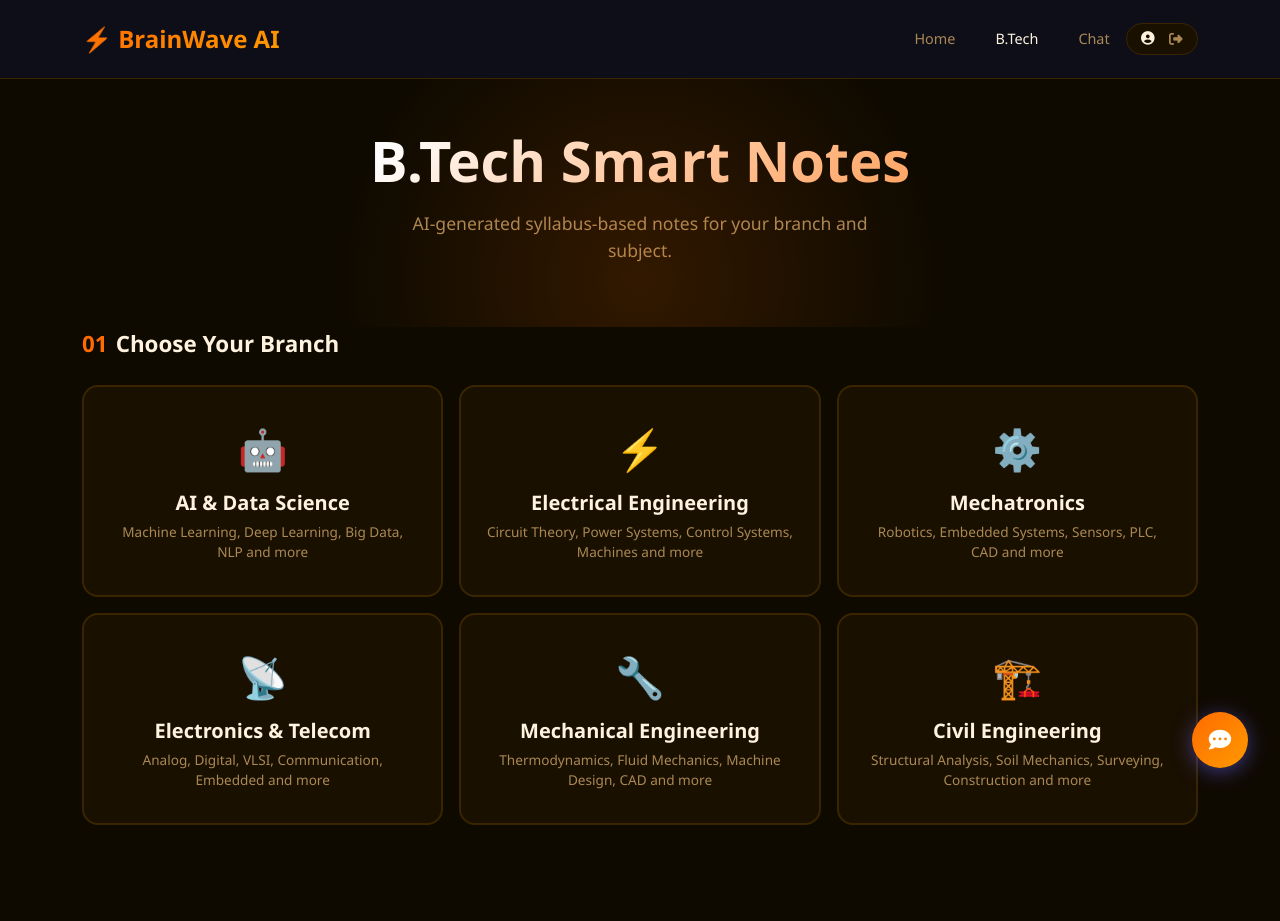
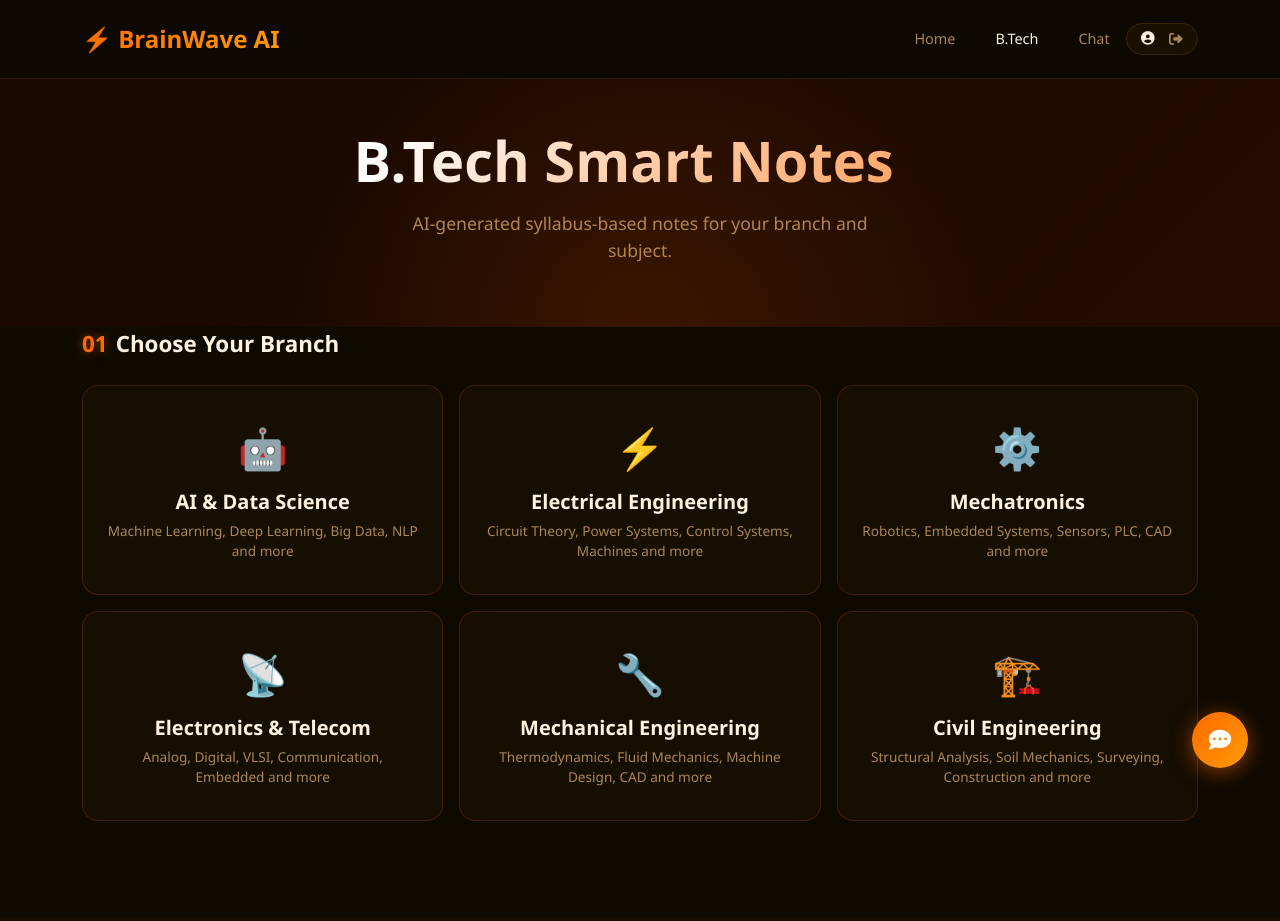
Before and after one commit to ompuri23456-hue/BrainWave-X, a Flask app: template templates/btech.html in a window 1280 px wide. After the commit the page ends 821 px from the top, so only its background shows below. Run offline with Flask 3, Linux system fonts and the light colour scheme; the template is opened without the code that fills it, so the values that code supplies are empty; some libraries are stand-ins or nearby versions.

Commit message:
premium UI - glassmorphism, glow effects, typewriter, animations

```diff
--- a/static/css/style.css
+++ b/static/css/style.css
@@ -751,3 +751,118 @@ body {
 /* Fix viewport height on mobile browsers (address bar issue) */
 body { min-height: 100dvh; }
 .hero { min-height: auto; }
+
+/* ── Premium UI Enhancements ── */
+
+/* Animated gradient hero background */
+.hero {
+  background: linear-gradient(135deg, #0f0a00 0%, #1a0800 40%, #2a1000 70%, #0f0a00 100%);
+  background-size: 400% 400%;
+  animation: gradientShift 10s ease infinite;
+}
+@keyframes gradientShift {
+  0%   { background-position: 0% 50%; }
+  50%  { background-position: 100% 50%; }
+  100% { background-position: 0% 50%; }
+}
+
+/* Glowing orb behind hero text */
+.hero::before {
+  background: radial-gradient(circle, rgba(255,107,0,0.12), transparent 70%) !important;
+  width: 700px !important;
+  height: 700px !important;
+}
+
+/* Glassmorphism cards */
+.notes-card, .branch-card, .job-card {
+  background: rgba(26,16,0,0.75) !important;
+  backdrop-filter: blur(14px);
+  -webkit-backdrop-filter: blur(14px);
+  border: 1px solid rgba(255,107,0,0.18) !important;
+}
+.notes-card:hover, .branch-card:hover {
+  border-color: rgba(255,107,0,0.5) !important;
+  box-shadow: 0 8px 32px rgba(255,107,0,0.15) !important;
+}
+
+/* Glowing search button */
+.search-wrap button {
+  box-shadow: 0 4px 15px rgba(255,107,0,0.3);
+  transition: all 0.3s ease !important;
+}
+.search-wrap button:hover {
+  box-shadow: 0 0 25px rgba(255,107,0,0.6) !important;
+  transform: scale(1.05) !important;
+}
+
+/* Glowing chat toggle */
+#chatToggle {
+  box-shadow: 0 4px 20px rgba(255,107,0,0.5) !important;
+  animation: pulse 2.5s infinite;
+}
+@keyframes pulse {
+  0%   { box-shadow: 0 0 0 0 rgba(255,107,0,0.5); }
+  70%  { box-shadow: 0 0 0 12px rgba(255,107,0,0); }
+  100% { box-shadow: 0 0 0 0 rgba(255,107,0,0); }
+}
+
+/* Smooth card entrance animation */
+.notes-card, .branch-card, .history-item, .stat-card {
+  animation: fadeUp 0.4s ease both;
+}
+
+/* Navbar glass effect */
+.navbar {
+  background: rgba(15,10,0,0.85) !important;
+  backdrop-filter: blur(16px) !important;
+  -webkit-backdrop-filter: blur(16px) !important;
+  border-bottom: 1px solid rgba(255,107,0,0.15) !important;
+}
+
+/* Input focus glow */
+.search-wrap input:focus,
+.auth-field input:focus,
+.chat-footer input:focus {
+  box-shadow: 0 0 0 3px rgba(255,107,0,0.2) !important;
+}
+
+/* Typewriter cursor on hero */
+.hero h1::after {
+  content: '|';
+  animation: blink 1s step-end infinite;
+  color: #ff6b00;
+  margin-left: 2px;
+}
+@keyframes blink {
+  0%, 100% { opacity: 1; }
+  50%       { opacity: 0; }
+}
+
+/* Scrollbar orange theme */
+::-webkit-scrollbar { width: 6px; height: 6px; }
+::-webkit-scrollbar-track { background: var(--dark); }
+::-webkit-scrollbar-thumb { background: rgba(255,107,0,0.4); border-radius: 4px; }
+::-webkit-scrollbar-thumb:hover { background: #ff6b00; }
+
+/* Auth card glass */
+.auth-card {
+  background: rgba(26,16,0,0.85) !important;
+  backdrop-filter: blur(16px);
+  border: 1px solid rgba(255,107,0,0.2) !important;
+  box-shadow: 0 20px 60px rgba(255,107,0,0.1) !important;
+}
+
+/* Mode btn hover glow */
+.mode-btn.active {
+  box-shadow: 0 0 12px rgba(255,107,0,0.4);
+}
+
+/* Section title accent */
+.section-title span {
+  text-shadow: 0 0 10px rgba(255,107,0,0.5);
+}
+
+/* Stat card glow on hover */
+.stat-card:hover {
+  box-shadow: 0 4px 20px rgba(255,107,0,0.15) !important;
+}
--- a/static/js/main.js
+++ b/static/js/main.js
@@ -1,3 +1,20 @@
+// ── Typewriter effect on hero ──
+(function() {
+  const el = document.querySelector('.hero h1');
+  if (!el) return;
+  const text = el.textContent;
+  el.textContent = '';
+  el.style.borderRight = 'none'; // cursor handled by CSS ::after
+  let i = 0;
+  const type = () => {
+    if (i < text.length) {
+      el.textContent += text[i++];
+      setTimeout(type, 55);
+    }
+  };
+  setTimeout(type, 300);
+})();
+
 // ── Helpers ──
 function showToast(msg) {
   const wrap = document.getElementById('toastWrap');
```
